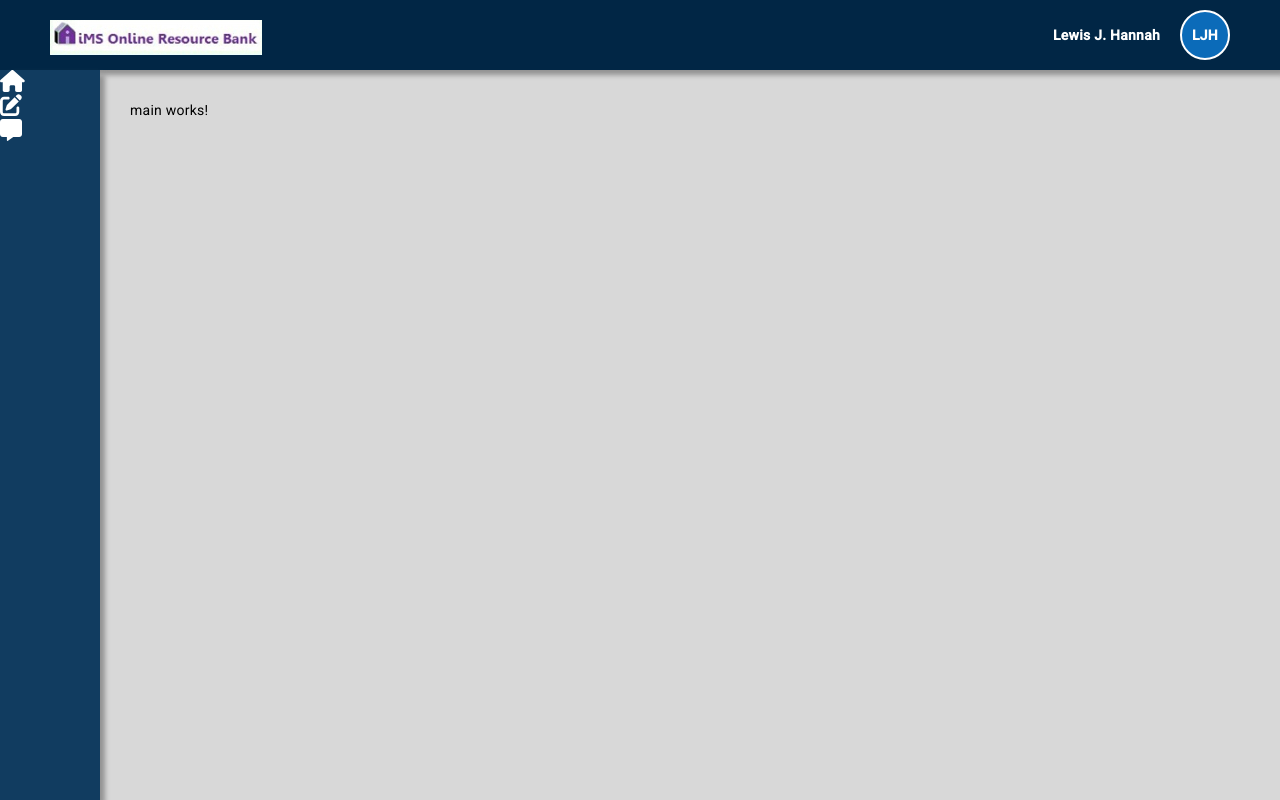
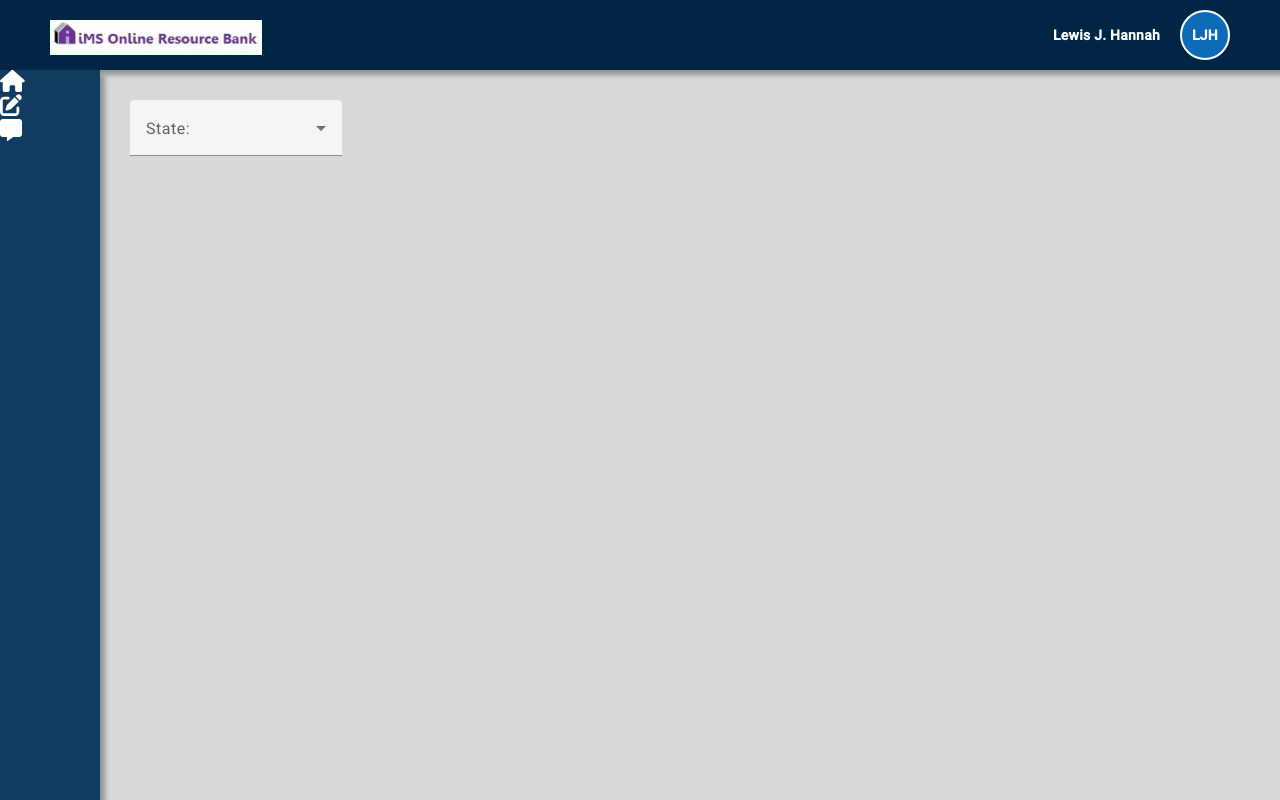
Before and after one commit to ljhannah74/ORB, an Angular app: page / in a window 1280 px wide. Built offline with nearby package versions, Linux system fonts and the light colour scheme; a web font is replaced by a local one.

Commit message:
Added state selector component

```diff
--- a/src/app/main/main.component.html
+++ b/src/app/main/main.component.html
@@ -1 +1,13 @@
-<p>main works!</p>
+<div class="container">
+    <div>
+        <single-select
+            placeholder="Choose State..."
+            [options]="states"
+            label="st"
+            primaryKey="st"
+            caption="State:"
+            (valueChange)="stateChanged($event)"
+            >
+        </single-select>
+    </div>
+</div>
--- a/src/app/main/main.component.ts
+++ b/src/app/main/main.component.ts
@@ -6,5 +6,14 @@ import { Component } from '@angular/core';
   styleUrls: ['./main.component.scss']
 })
 export class MainComponent {
+stateChanged(value: any) {
+  this.selectedState = value;
+}
+  states = [
+    { st: 'PA'},
+    { st: 'MD'},
+    { st: 'FL'}
+  ];
 
+  selectedState?: {};
 }
--- a/src/app/reusables/single-select/single-select.component.html
+++ b/src/app/reusables/single-select/single-select.component.html
@@ -1,4 +1,5 @@
 <mat-form-field class="cv-material-control" [class.cv-auto-width]="autoWidth" appearance="fill">
+    <mat-label>{{this.caption}}</mat-label>
     <mat-select
         [attr.id]="id"
         class="my-auto w-100 lato-regular"
--- a/src/app/reusables/single-select/single-select.component.ts
+++ b/src/app/reusables/single-select/single-select.component.ts
@@ -20,6 +20,7 @@ export class SingleSelectComponent implements OnInit, OnChanges {
     @Input() primaryKey = "";
     @Input() label = "";
     @Input() selectionText?: string;
+    @Input() caption = "";
 
     @Output() opened = new EventEmitter<void>();
     @Output() closed = new EventEmitter<void>();
```
